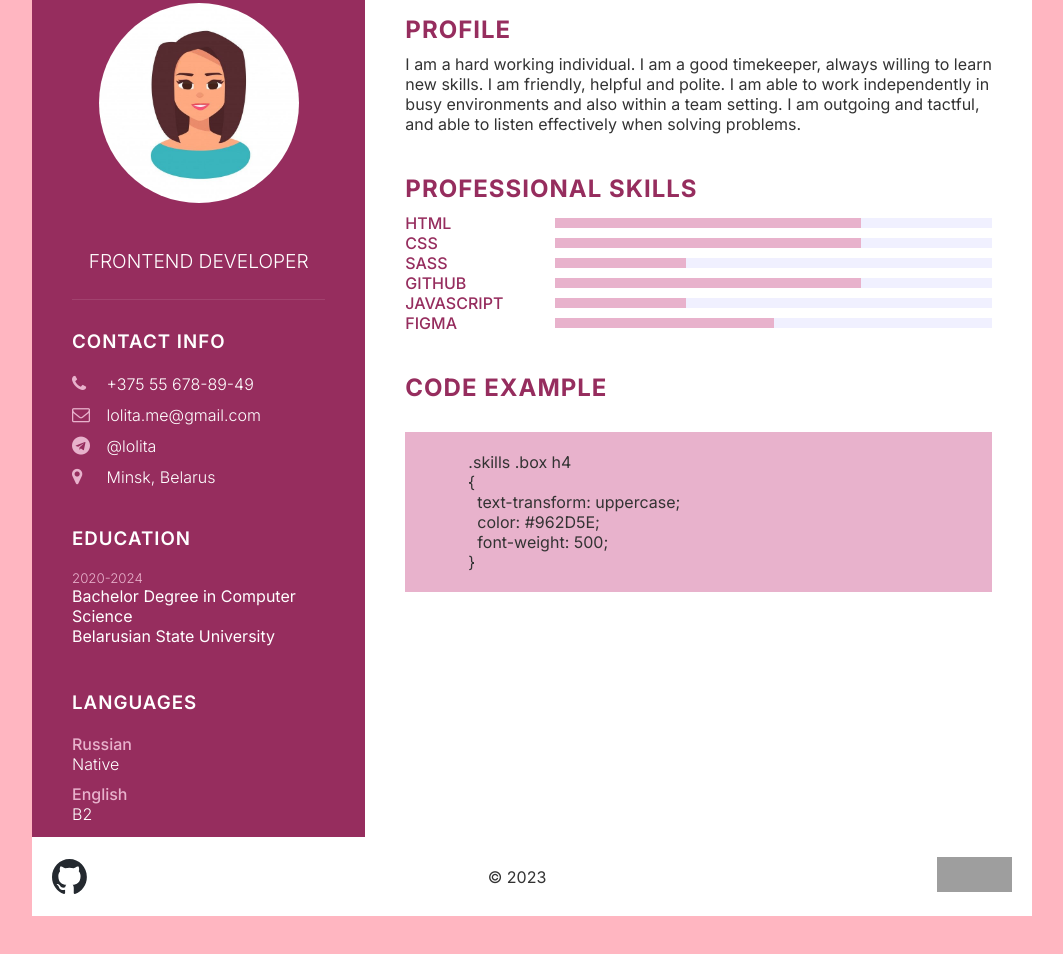
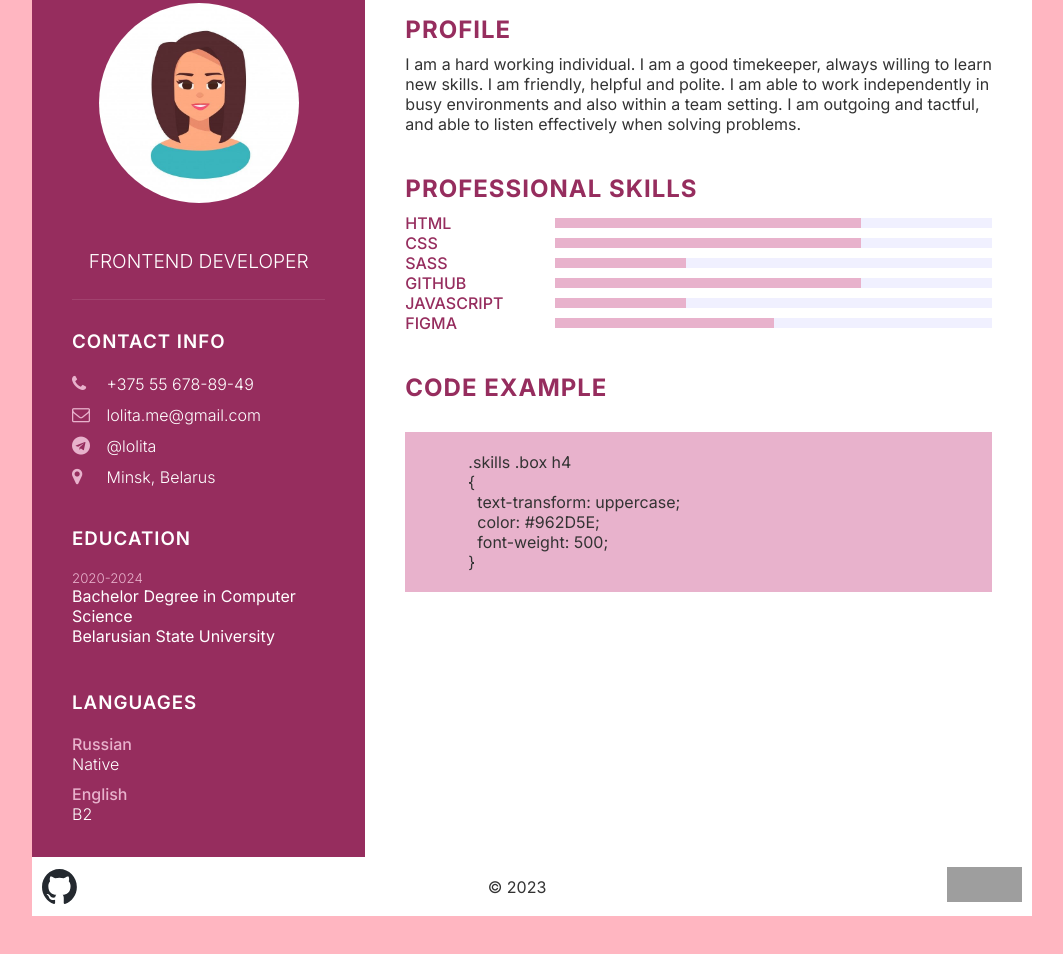
Before and after one commit to llogeek/rsschool-cv, a plain HTML site: page index.html in a window 1280 px wide. Shown: the part 174-1128 px from the top of the page, without its empty margins (108-1171 px from the left). Drawn offline with Linux system fonts and the light colour scheme; grey boxes are pictures that could not be loaded.

Commit message:
feat: updated footer in style.css file

```diff
--- a/style.css
+++ b/style.css
@@ -232,7 +232,7 @@ footer
    width: 100%;
    justify-content: space-between;
    align-items: center;
-   padding: 20px;
+   padding: 1%;
    font-size: 1rem;
    color: #fff;
    background-color: #fff;
```
